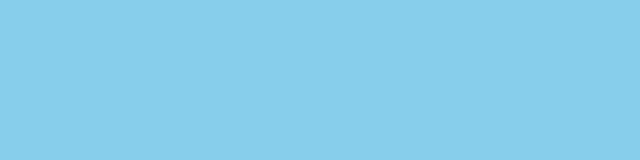
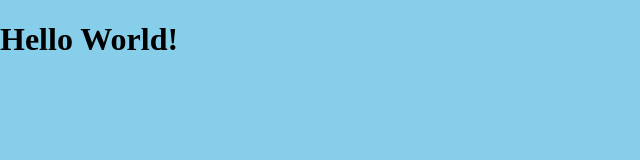
Before and after one commit to armssearch/template-test, a plain HTML site: page index.html in a window 1280 px wide. Shown: the whole page, without its empty margins (0-640 px from the left). Drawn offline with Linux system fonts and the light colour scheme.

Commit message:
Helloworld

```diff
--- a/index.html
+++ b/index.html
@@ -16,6 +16,7 @@
     <link rel="stylesheet" href="style.css" />
   </head>
   <body>
+    <h1>Hello World!</h1>
     <!-- Script -->
     <script src="script.js"></script>
   </body>
```
